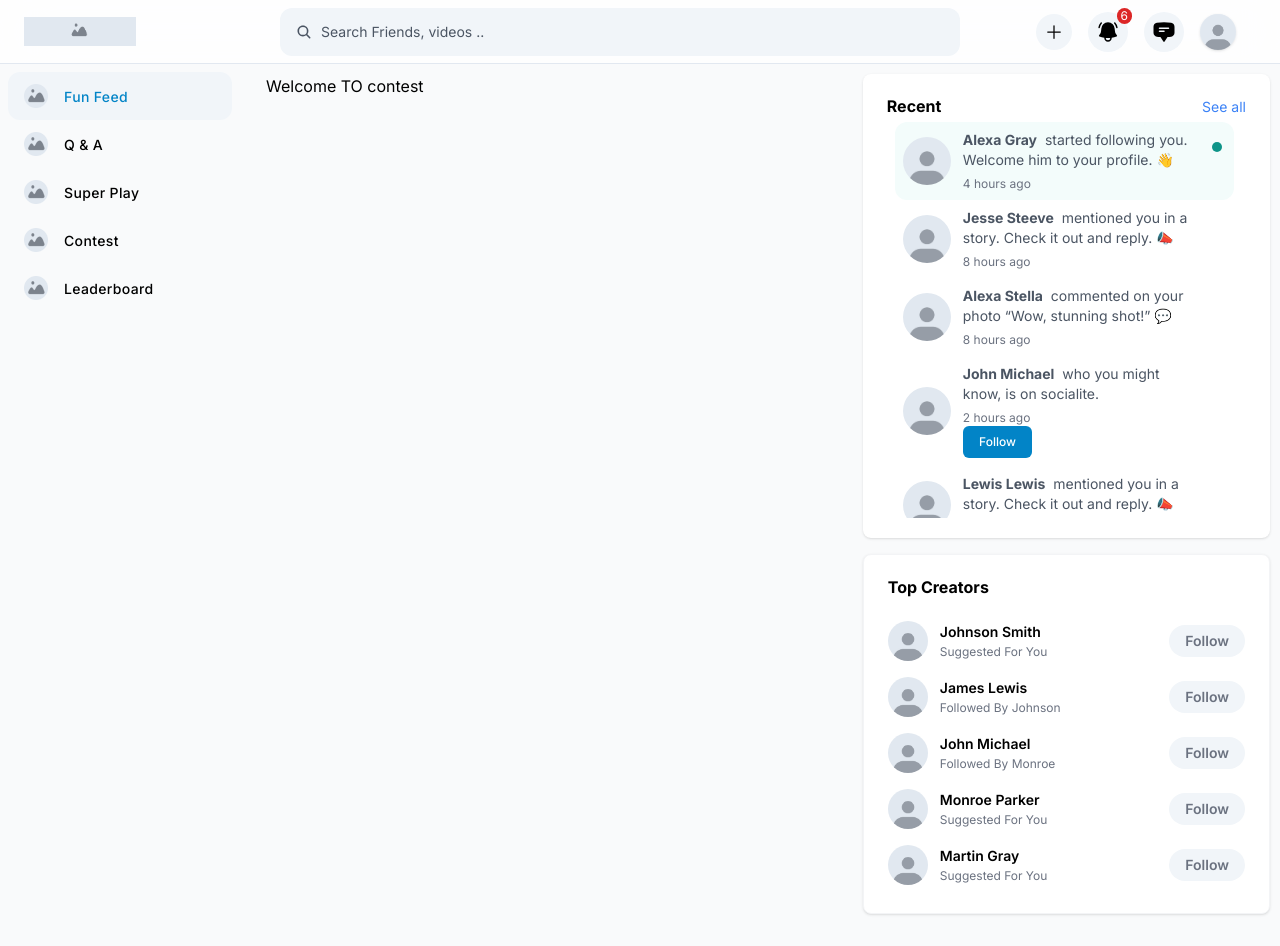
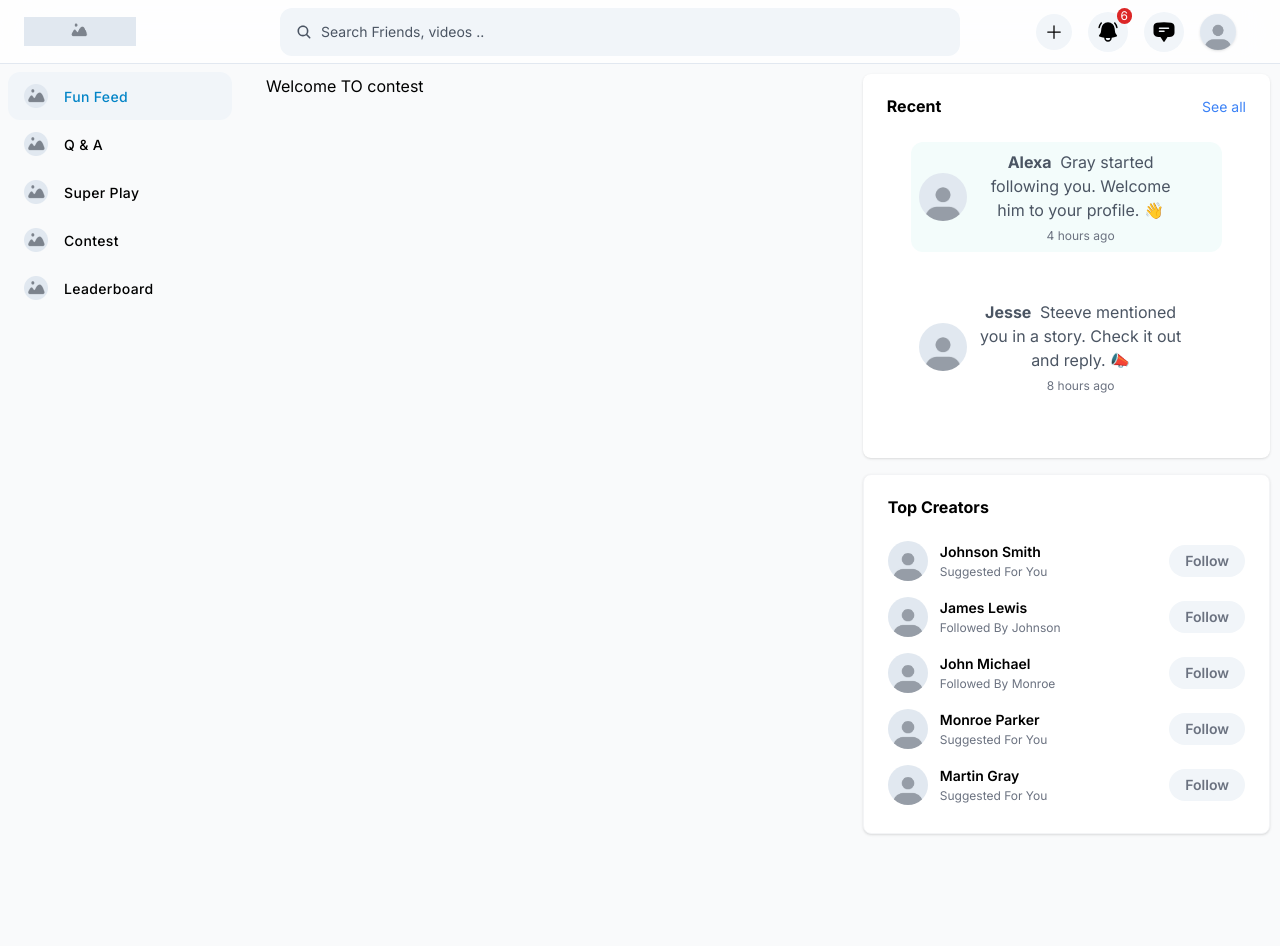
Before and after one commit to jaydippatel83/superfunsocial, a Next.js app: page /contest in a window 1280 px wide. After the commit the page ends 866 px from the top, so only its background shows below. Built offline with nearby package versions, Linux system fonts and the light colour scheme.

Commit message:
add recent animaation

```diff
--- /dev/null
+++ b/src/components/animation/RecentList.js
@@ -0,0 +1,64 @@
+'use client';
+import { notificationsData } from '@/lib/utils';
+import Image from 'next/image';
+import React, { useState, useEffect } from 'react';
+
+const RecentList = () => {
+    const [items, setItems] = useState([
+        'Item 1',
+        'Item 2',
+        'Item 3',
+        'Item 4',
+        'Item 5',
+    ]);
+
+    useEffect(() => {
+        const interval = setInterval(() => {
+            setItems((prevItems) => {
+                const newItems = [...prevItems];
+                const firstItem = newItems.pop(); // remove last item
+                newItems.unshift(firstItem); // add it to the top
+                return newItems;
+            });
+        }, 3000);
+        return () => clearInterval(interval);
+    }, []);
+
+    return (
+        <div className="w-full rounded-lg overflow-hidden h-80 ">
+            {notificationsData.map((notification, index) => (
+                <div
+                    key={index}
+                    className="bg-white p-4 m-2 rounded-lg text-center transition-transform transform"
+                    style={{
+                        animation: `dropExpand 1s ${index * 0.2}s forwards, slideDown 3s ${index * 0.1}s infinite`,
+                    }}
+                >
+                    <a
+                        href={notification.href}
+                        className={`relative flex items-center gap-3 p-2 duration-200 rounded-xl pr-10 hover:bg-secondery dark:hover:bg-white/10 ${notification.bgClass}`}
+                    >
+                        <div className="relative w-12 h-12 shrink-0">
+                            <Image
+                                src={notification.imgSrc}
+                                alt={notification.imgAlt}
+                                className="object-cover w-full h-full rounded-full"
+                                width={48}
+                                height={48}
+                            />
+                        </div>
+                        <div className="flex-1">
+                            <p>
+                                <b className="font-bold mr-1">{notification.message.split(' ')[0]}</b> {notification.message.slice(notification.message.indexOf(' ') + 1)}
+                            </p>
+                            <div className="text-xs text-gray-500 mt-1.5 dark:text-white/80">{notification.time}</div>
+                            {notification.button}
+                        </div>
+                    </a>
+                </div>
+            ))}
+        </div>
+    );
+};
+
+export default RecentList;
--- a/src/components/sidebar/RightSIdeBar.js
+++ b/src/components/sidebar/RightSIdeBar.js
@@ -3,6 +3,7 @@ import { IonIcon } from '@ionic/react';
 import { syncOutline } from 'ionicons/icons';
 import Image from 'next/image';
 import React from 'react';
+import RecentList from '../animation/RecentList';
 
 const RightSIdeBar = () => {
   return (
@@ -16,68 +17,8 @@ const RightSIdeBar = () => {
             <h3 className="font-bold text-base"> Recent </h3>
             <a href="#" className="text-sm text-blue-500">See all</a>
           </div>
+          <RecentList/>
 
-          <div className="text-sm h-[400px] w-full overflow-y-auto pr-2">
-            <div className="pl-2 p-1 text-sm font-normal dark:text-white">
-              <a href="#" className="relative flex items-center gap-3 p-2 duration-200 rounded-xl pr-10 hover:bg-secondery dark:hover:bg-white/10 bg-teal-500/5">
-                <div className="relative w-12 h-12 shrink-0">
-                  <Image src="/assets/images/avatars/avatar-3.jpg" alt="Alexa Gray" className="object-cover w-full h-full rounded-full" width={48} height={48} />
-                </div>
-                <div className="flex-1">
-                  <p><b className="font-bold mr-1">Alexa Gray</b> started following you. Welcome him to your profile. 👋</p>
-                  <div className="text-xs text-gray-500 mt-1.5 dark:text-white/80">4 hours ago</div>
-                  <div className="w-2.5 h-2.5 bg-teal-600 rounded-full absolute right-3 top-5"></div>
-                </div>
-              </a>
-              <a href="#" className="relative flex items-center gap-3 p-2 duration-200 rounded-xl pr-10 hover:bg-secondery dark:hover:bg-white/10">
-                <div className="relative w-12 h-12 shrink-0">
-                  <Image src="/assets/images/avatars/avatar-7.jpg" alt="Jesse Steeve" className="object-cover w-full h-full rounded-full" width={48} height={48} />
-                </div>
-                <div className="flex-1">
-                  <p><b className="font-bold mr-1">Jesse Steeve</b> mentioned you in a story. Check it out and reply. 📣</p>
-                  <div className="text-xs text-gray-500 mt-1.5 dark:text-white/80">8 hours ago</div>
-                </div>
-              </a>
-              <a href="#" className="relative flex items-center gap-3 p-2 duration-200 rounded-xl pr-10 hover:bg-secondery dark:hover:bg-white/10">
-                <div className="relative w-12 h-12 shrink-0">
-                  <Image src="/assets/images/avatars/avatar-6.jpg" alt="Alexa Stella" className="object-cover w-full h-full rounded-full" width={48} height={48} />
-                </div>
-                <div className="flex-1">
-                  <p><b className="font-bold mr-1">Alexa Stella</b> commented on your photo “Wow, stunning shot!” 💬</p>
-                  <div className="text-xs text-gray-500 mt-1.5 dark:text-white/80">8 hours ago</div>
-                </div>
-              </a>
-              <a href="#" className="relative flex items-center gap-3 p-2 duration-200 rounded-xl pr-10 hover:bg-secondery dark:hover:bg-white/10">
-                <div className="relative w-12 h-12 shrink-0">
-                  <Image src="/assets/images/avatars/avatar-2.jpg" alt="John Michael" className="object-cover w-full h-full rounded-full" width={48} height={48} />
-                </div>
-                <div className="flex-1">
-                  <p><b className="font-bold mr-1">John Michael</b> who you might know, is on socialite.</p>
-                  <div className="text-xs text-gray-500 mt-1.5 dark:text-white/80">2 hours ago</div>
-                  <button type="button" className="button text-white bg-primary">Follow</button>
-                </div>
-              </a>
-
-              <a href="#" className="relative flex items-center gap-3 p-2 duration-200 rounded-xl pr-10 hover:bg-secondery dark:hover:bg-white/10">
-                <div className="relative w-12 h-12 shrink-0">
-                  <Image src="/assets/images/avatars/avatar-2.jpg" alt="Lewis Lewis" className="object-cover w-full h-full rounded-full" width={48} height={48} />
-                </div>
-                <div className="flex-1">
-                  <p><b className="font-bold mr-1">Lewis Lewis</b> mentioned you in a story. Check it out and reply. 📣</p>
-                  <div className="text-xs text-gray-500 mt-1.5 dark:text-white/80">8 hours ago</div>
-                </div>
-              </a>
-              <a href="#" className="relative flex items-center gap-3 p-2 duration-200 rounded-xl pr-10 hover:bg-secondery dark:hover:bg-white/10">
-                <div className="relative w-12 h-12 shrink-0">
-                  <Image src="/assets/images/avatars/avatar-7.jpg" alt="Martin Gray" className="object-cover w-full h-full rounded-full" width={48} height={48} />
-                </div>
-                <div className="flex-1">
-                  <p><b className="font-bold mr-1">Martin Gray</b> liked your photo of the Eiffel Tower. 😍</p>
-                  <div className="text-xs text-gray-500 mt-1.5 dark:text-white/80">8 hours ago</div>
-                </div>
-              </a>
-            </div>
-          </div>
         </div>
 
         <div className="box p-5 px-6 border1 dark:bg-dark2 ">
@@ -140,6 +81,7 @@ const RightSIdeBar = () => {
             </div>
           </div>
 
+
         </div>
 
       </div>
--- /dev/null
+++ b/src/lib/utils.js
@@ -0,0 +1,56 @@
+export const notificationsData = [
+    {
+      href: "#",
+      imgSrc: "/assets/images/avatars/avatar-3.jpg",
+      imgAlt: "Alexa Gray",
+      message: "Alexa Gray started following you. Welcome him to your profile. 👋",
+      time: "4 hours ago",
+      bgClass: "bg-teal-500/5",
+      button: null,
+    },
+    {
+      href: "#",
+      imgSrc: "/assets/images/avatars/avatar-7.jpg",
+      imgAlt: "Jesse Steeve",
+      message: "Jesse Steeve mentioned you in a story. Check it out and reply. 📣",
+      time: "8 hours ago",
+      bgClass: "",
+      button: null,
+    },
+    {
+      href: "#",
+      imgSrc: "/assets/images/avatars/avatar-6.jpg",
+      imgAlt: "Alexa Stella",
+      message: "Alexa Stella commented on your photo “Wow, stunning shot!” 💬",
+      time: "8 hours ago",
+      bgClass: "",
+      button: null,
+    },
+    {
+      href: "#",
+      imgSrc: "/assets/images/avatars/avatar-2.jpg",
+      imgAlt: "John Michael",
+      message: "John Michael who you might know, is on socialite.",
+      time: "2 hours ago",
+      bgClass: "",
+      button: <button type="button" className="button text-white bg-primary">Follow</button>,
+    },
+    {
+      href: "#",
+      imgSrc: "/assets/images/avatars/avatar-2.jpg",
+      imgAlt: "Lewis Lewis",
+      message: "Lewis Lewis mentioned you in a story. Check it out and reply. 📣",
+      time: "8 hours ago",
+      bgClass: "",
+      button: null,
+    },
+    {
+      href: "#",
+      imgSrc: "/assets/images/avatars/avatar-7.jpg",
+      imgAlt: "Martin Gray",
+      message: "Martin Gray liked your photo of the Eiffel Tower. 😍",
+      time: "8 hours ago",
+      bgClass: "",
+      button: null,
+    }
+  ];
--- a/src/tailwind/style.css
+++ b/src/tailwind/style.css
@@ -95,6 +95,38 @@
     -webkit-box-shadow: 0 0 0px 10px rgba(0, 0, 0, 0);
     box-shadow: 0 0 0px 10px rgba(0, 0, 0, 0);
   }
+}
+
+@keyframes dropExpand {
+  0% {
+    transform: translateY(-50px) scaleY(0.5);
+    opacity: 0;
+  }
+  50% {
+    transform: translateY(0) scaleY(1.1);
+    opacity: 1;
+  }
+  100% {
+    transform: translateY(0) scaleY(1);
+  }
+}
+
+@keyframes slideDown {
+  0% {
+    transform: translateY(-100%);
+  }
+  10%,
+  90% {
+    transform: translateY(0);
+  }
+  100% {
+    transform: translateY(100%);
+  }
+}
+
+.animation-delay {
+  opacity: 0;
+  animation-fill-mode: forwards;
 }
 
 .switch-button:before {
```
